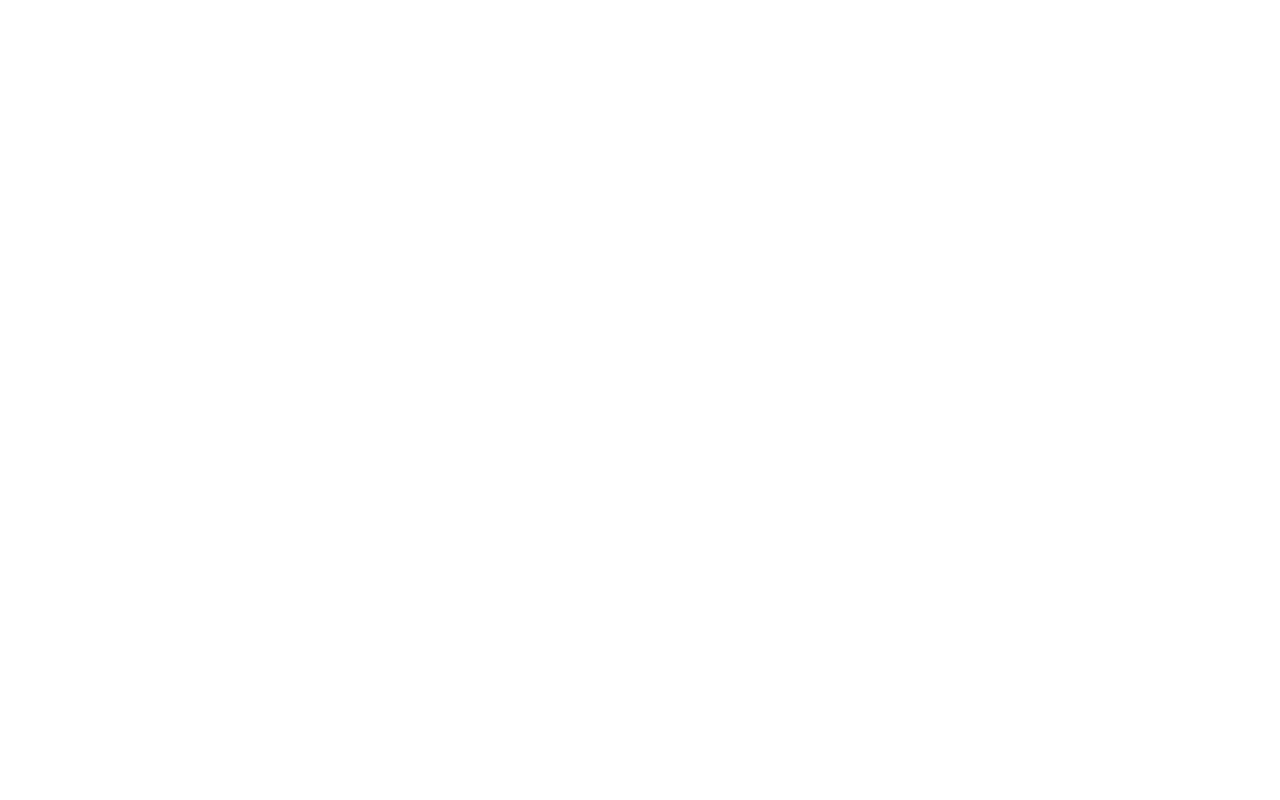
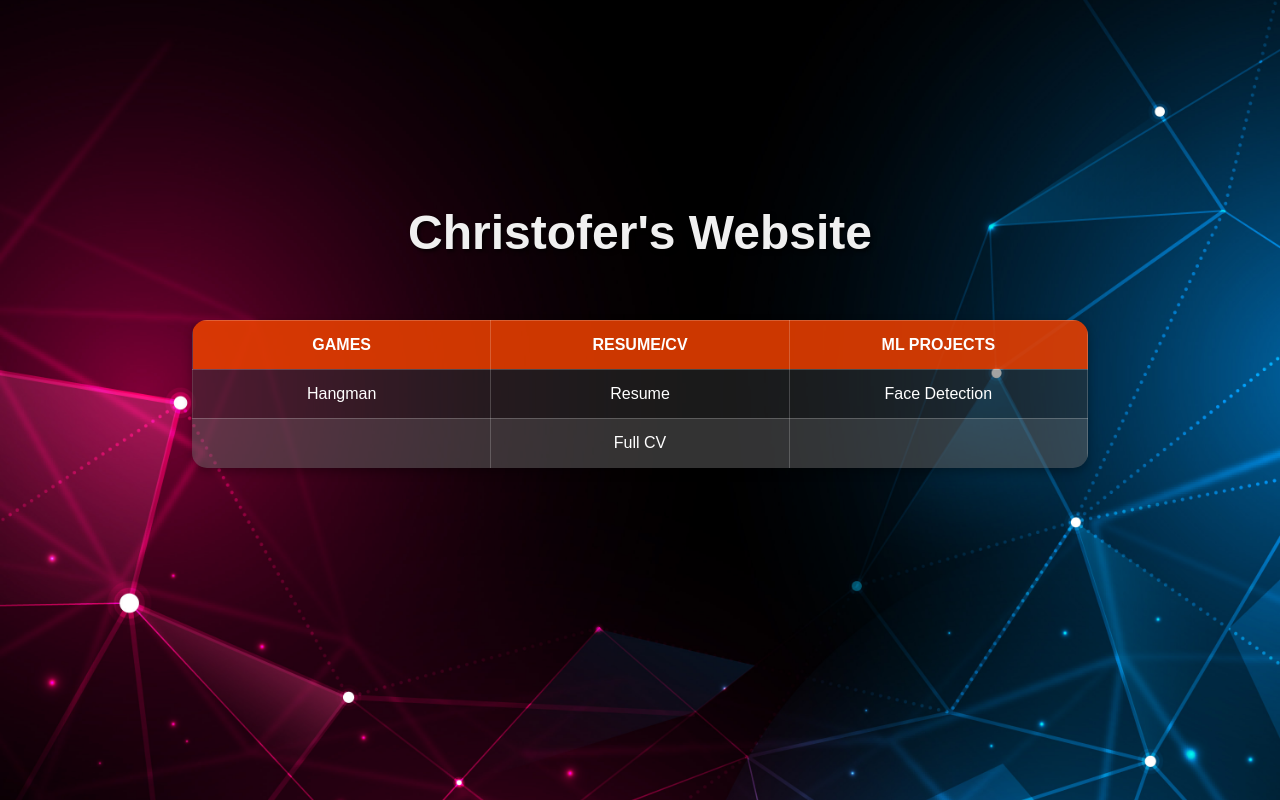
Before and after one commit to c-hristofer/Website, a plain HTML site: page index.html in a window 1280 px wide. Drawn offline with Linux system fonts and the light colour scheme.

Commit message:
Designed Home Page

```diff
--- a/index.html
+++ b/index.html
@@ -4,8 +4,27 @@
     <meta charset="UTF-8">
     <meta name="viewport" content="width=device-width, initial-scale=1.0">
     <title>Document</title>
+    <link rel="stylesheet" href="style.css">
 </head>
 <body>
+    <h1>Christofer's Website<br></h1>
 
+    <table>
+        <tr>
+            <th>Games</th>
+            <th>Resume/CV</th>
+            <th>ML Projects</th>
+        </tr>
+        <tr>
+            <td>Hangman</td>
+            <td>Resume <a href=""></a></td>
+            <td>Face Detection</td>
+        </tr>
+        <tr>
+            <td></td>
+            <td>Full CV</td>
+            <td></td>
+        </tr>
+    </table>
 </body>
 </html>
--- a/style.css
+++ b/style.css
@@ -0,0 +1,62 @@
+body {
+    /* Set background photo and adjust sizing */
+    display: flex;
+    flex-direction: column;
+    align-items: center;
+    justify-content: center;
+    background: url(background.jpg) no-repeat center center fixed;
+    background-size: cover;
+    min-height: 100vh;
+    margin: 0;
+    font-family: Arial, sans-serif;
+    color: white;
+}
+
+h1 {
+    color: #f0f0f0;
+    text-align: center;
+    font-size: 3rem;
+    margin-top: -10%; /* Keep text a bit higher than center */
+    margin-bottom: 60px; /* Separate title from table */
+    text-shadow: 2px 2px 4px rgba(0, 0, 0, 0.8);
+}
+
+table {
+    width: 70%;
+    border-collapse: collapse;
+    table-layout: fixed; /* Ensure all columns have equal width */
+    background-color: rgba(0, 0, 0, .4); /* Semi-transparent background */
+    box-shadow: 0 4px 10px rgba(0, 0, 0, 0.3); /* Subtle shadow */
+    border-radius: 15px; /* Rounded corners */
+    overflow: hidden; /* Ensures content stays within rounded edges */
+}
+th, td {
+    padding: 15px;
+    text-align: center;
+    border: 1px solid rgba(255, 255, 255, 0.2); /* Softer border */
+}
+
+th {
+    background-color: rgba(255, 69, 0, 0.8); /* Orange for headers */
+    color: white; /* White text */
+    font-weight: bold; /* Bold font for headers */
+    text-transform: uppercase; /* ALL CAPS for headers */
+}
+
+td {
+    background-color: rgba(255, 255, 255, 0.2); /* Light transparent cells */
+    transition: background-color 0.3s ease; /* Smooth transition when hovering */
+}
+
+tr:nth-child(even) td {
+    background-color: rgba(255, 255, 255, 0.1); /* Alternate row coloring */
+}
+
+tr:nth-child(odd) td {
+    background-color: rgba(255, 255, 255, 0.2);
+}
+
+tr td:hover {
+    background-color: rgba(255, 255, 255, 0.4); /* Highlight on hover */
+    cursor: pointer; /* Show Pointer cursor */
+}
```
Also changed, not shown: background.jpg (added).
